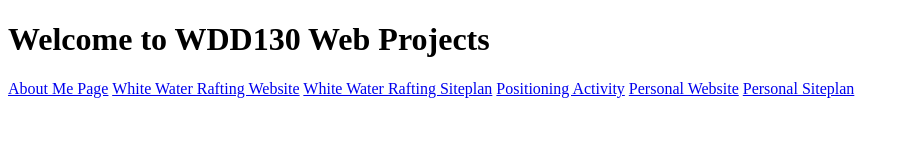
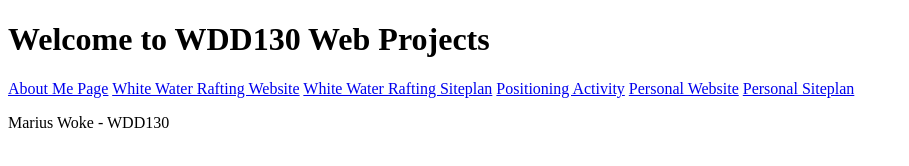
Before and after one commit to marius-woke/wdd130, a plain HTML site: page index.html in a window 1280 px wide. Shown: the whole page, without its empty margins (0-909 px from the left). Drawn offline with Linux system fonts and the light colour scheme.

Commit message:
new content

```diff
--- a/index.html
+++ b/index.html
@@ -15,5 +15,6 @@
   <a href="#">Personal Website</a>
   <a href="#">Personal Siteplan</a>
 </nav>
+<p>Marius Woke - WDD130</p>
 </body>
 </html>
```
